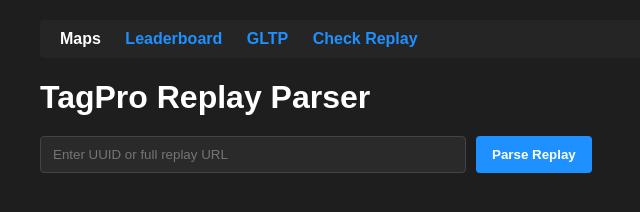
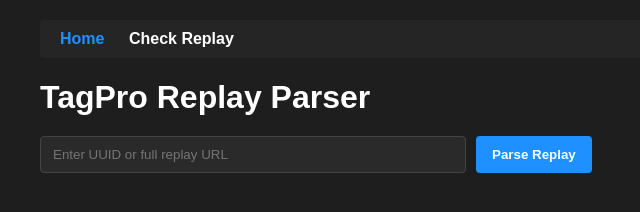
Before and after one commit to tagproDAD/GLTP, a website: page src/replay_time_check.html in a window 1280 px wide. Shown: the whole page, without its empty margins (0-640 px from the left). Drawn offline with Linux system fonts and the light colour scheme.

Commit message:
Update replay_time_check.html

```diff
--- a/src/replay_time_check.html
+++ b/src/replay_time_check.html
@@ -224,10 +224,8 @@
 <body>
   <div class="container">
     <div class="navigation">
-      <a href="#" class="active-nav">Maps</a>
-      <a href="#">Leaderboard</a>
-      <a href="#">GLTP</a>
-      <a href="#">Check Replay</a>
+      <a href="/GLTP/">Home</a>
+      <a href="#" class="active-nav">Check Replay</a>
     </div>
 
     <h1>TagPro Replay Parser</h1>
```
